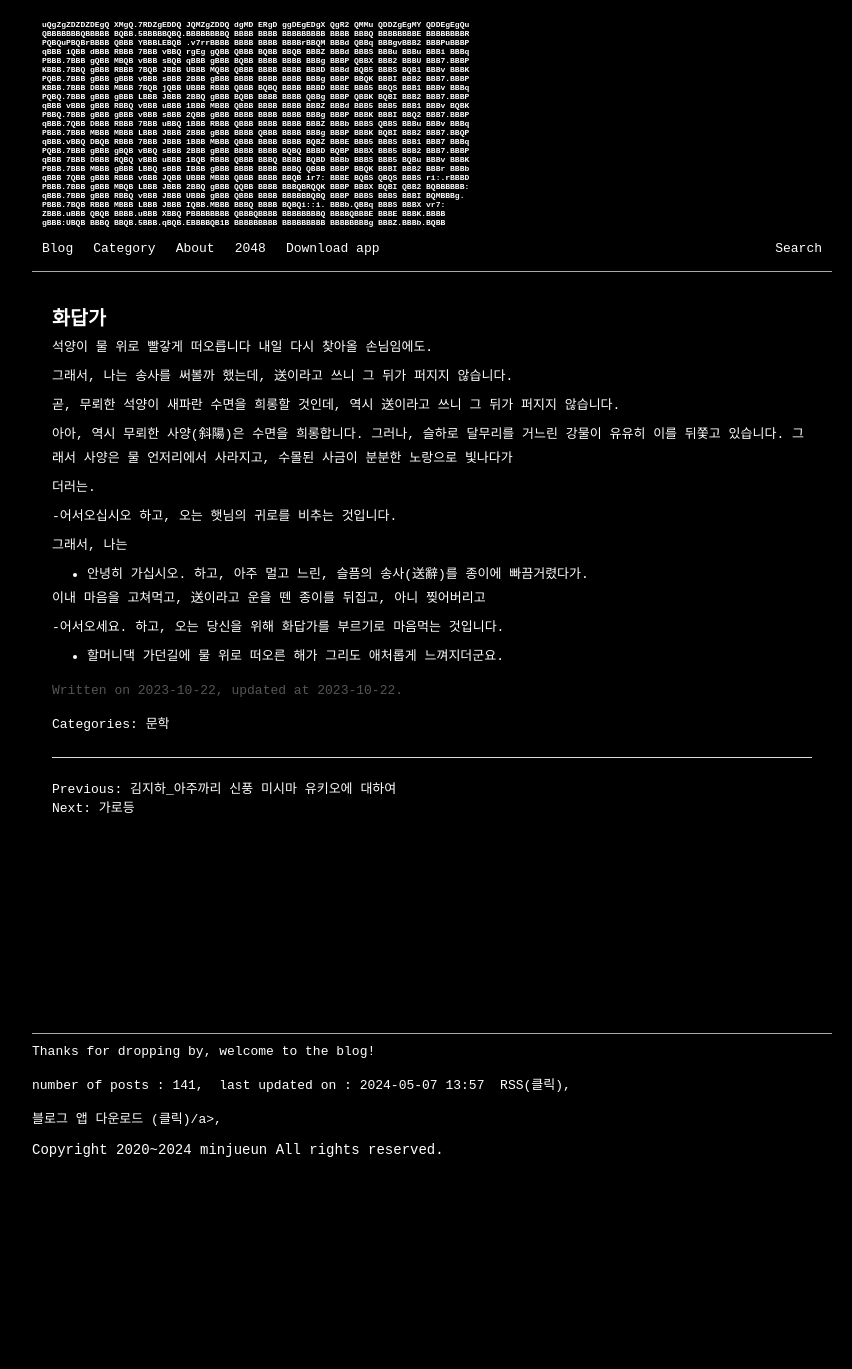
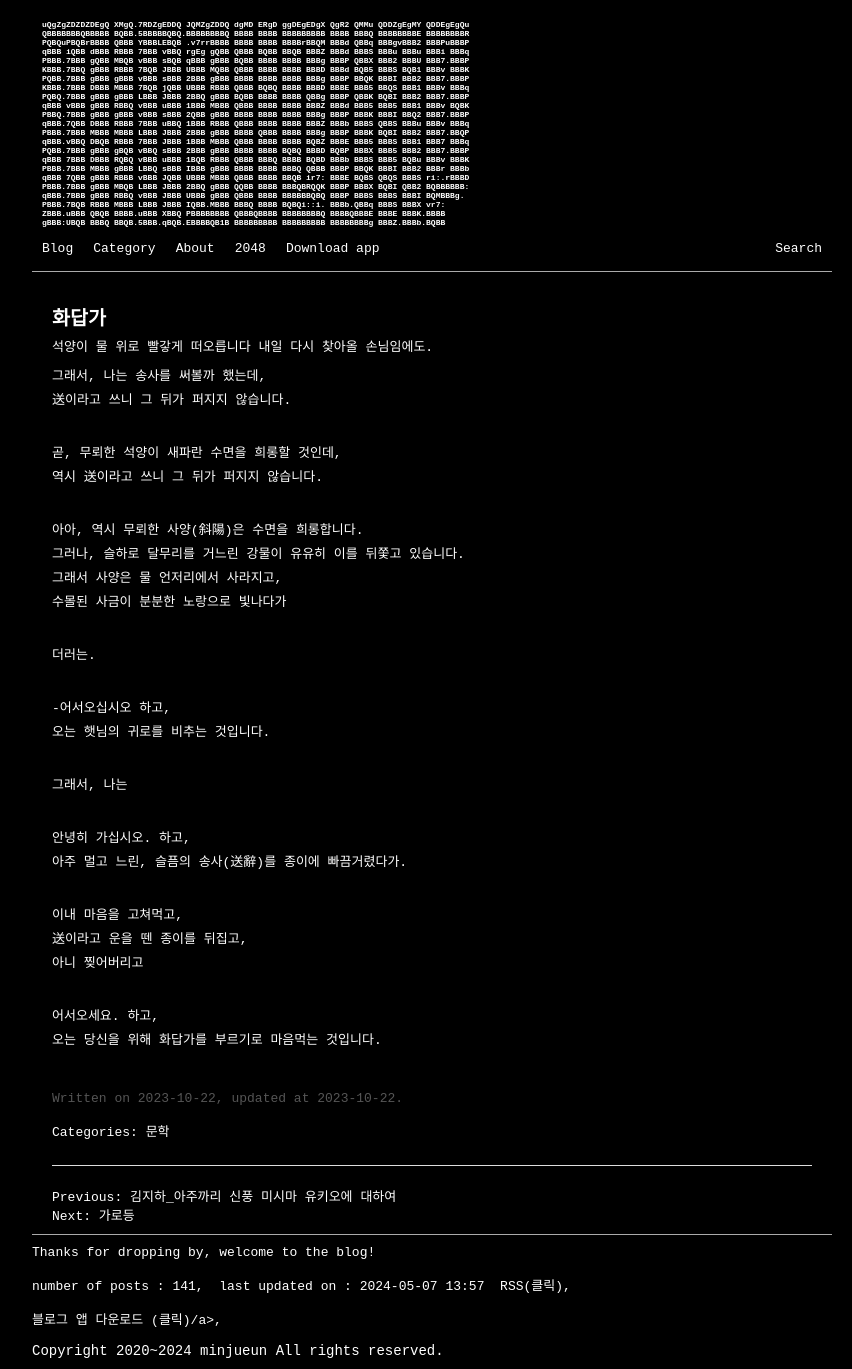
Before and after one commit to whoisrealminjueun/whoisrealminjueun.github.io, a Jekyll site: the page built from _posts/2023-10-22-화답가.md, in a window 1280 px wide. Shown: the whole page, without its empty margins (208-1060 px from the left). Built offline with Jekyll 4.4.1, drawn with Linux system fonts in a browser that asks for light colours; before the commit the page ends 1168 px from its top, so only the background shows below that.

Commit message:
Update 2023-10-22-화답가.md

```diff
--- a/_posts/2023-10-22-화답가.md
+++ b/_posts/2023-10-22-화답가.md
@@ -8,33 +8,30 @@
 
 석양이 물 위로 빨갛게 떠오릅니다 내일 다시 찾아올 손님임에도.
 
-그래서, 나는 송사를 써볼까 했는데,
-送이라고 쓰니 그 뒤가 퍼지지 않습니다.
+그래서, 나는 송사를 써볼까 했는데,<br>
+送이라고 쓰니 그 뒤가 퍼지지 않습니다.<br><br>
 
-곧, 무뢰한 석양이 새파란 수면을 희롱할 것인데,
-역시 送이라고 쓰니 그 뒤가 퍼지지 않습니다.
+곧, 무뢰한 석양이 새파란 수면을 희롱할 것인데,<br>
+역시 送이라고 쓰니 그 뒤가 퍼지지 않습니다.<br><br>
 
-아아, 역시 무뢰한 사양(斜陽)은 수면을 희롱합니다.
-그러나, 슬하로 달무리를 거느린 강물이 유유히 이를 뒤쫓고 있습니다.
-그래서 사양은 물 언저리에서 사라지고,
-수몰된 사금이 분분한 노랑으로 빛나다가
+아아, 역시 무뢰한 사양(斜陽)은 수면을 희롱합니다.<br>
+그러나, 슬하로 달무리를 거느린 강물이 유유히 이를 뒤쫓고 있습니다.<br>
+그래서 사양은 물 언저리에서 사라지고,<br>
+수몰된 사금이 분분한 노랑으로 빛나다가<br><br>
 
-더러는.
+더러는.<br><br>
 
--어서오십시오 하고,
-오는 햇님의 귀로를 비추는 것입니다.
+-어서오십시오 하고,<br>
+오는 햇님의 귀로를 비추는 것입니다.<br><br>
 
-그래서, 나는
+그래서, 나는<br><br>
 
-- 안녕히 가십시오. 하고,
-아주 멀고 느린, 슬픔의 송사(送辭)를 종이에 빠끔거렸다가.
+안녕히 가십시오. 하고,<br>
+아주 멀고 느린, 슬픔의 송사(送辭)를 종이에 빠끔거렸다가.<br><br>
 
-이내 마음을 고쳐먹고,
-送이라고 운을 뗀 종이를 뒤집고,
-아니 찢어버리고
+이내 마음을 고쳐먹고,<br>
+送이라고 운을 뗀 종이를 뒤집고,<br>
+아니 찢어버리고<br><br>
 
--어서오세요. 하고,
-오는 당신을 위해 화답가를 부르기로 마음먹는 것입니다.
-
-
-+ 할머니댁 가던길에 물 위로 떠오른 해가 그리도 애처롭게 느껴지더군요.
+어서오세요. 하고,<br>
+오는 당신을 위해 화답가를 부르기로 마음먹는 것입니다.<br><br>
```
